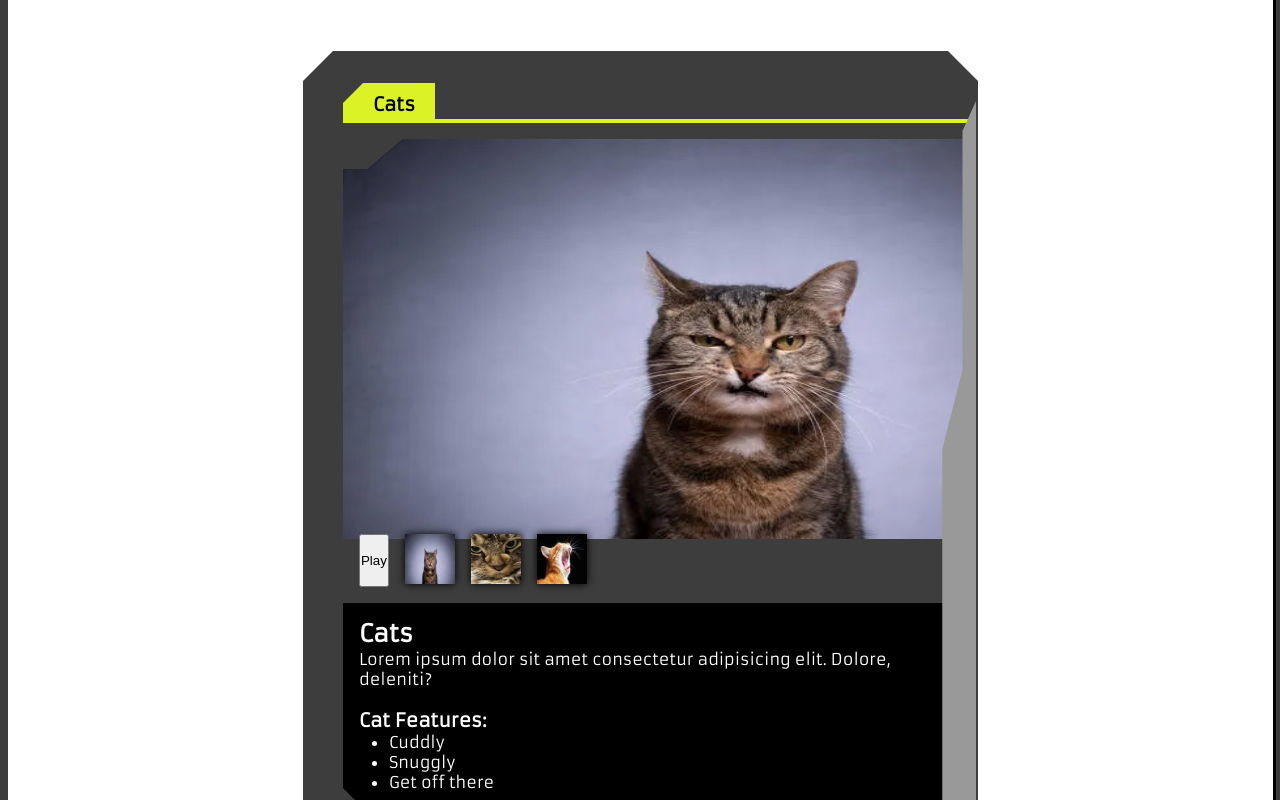
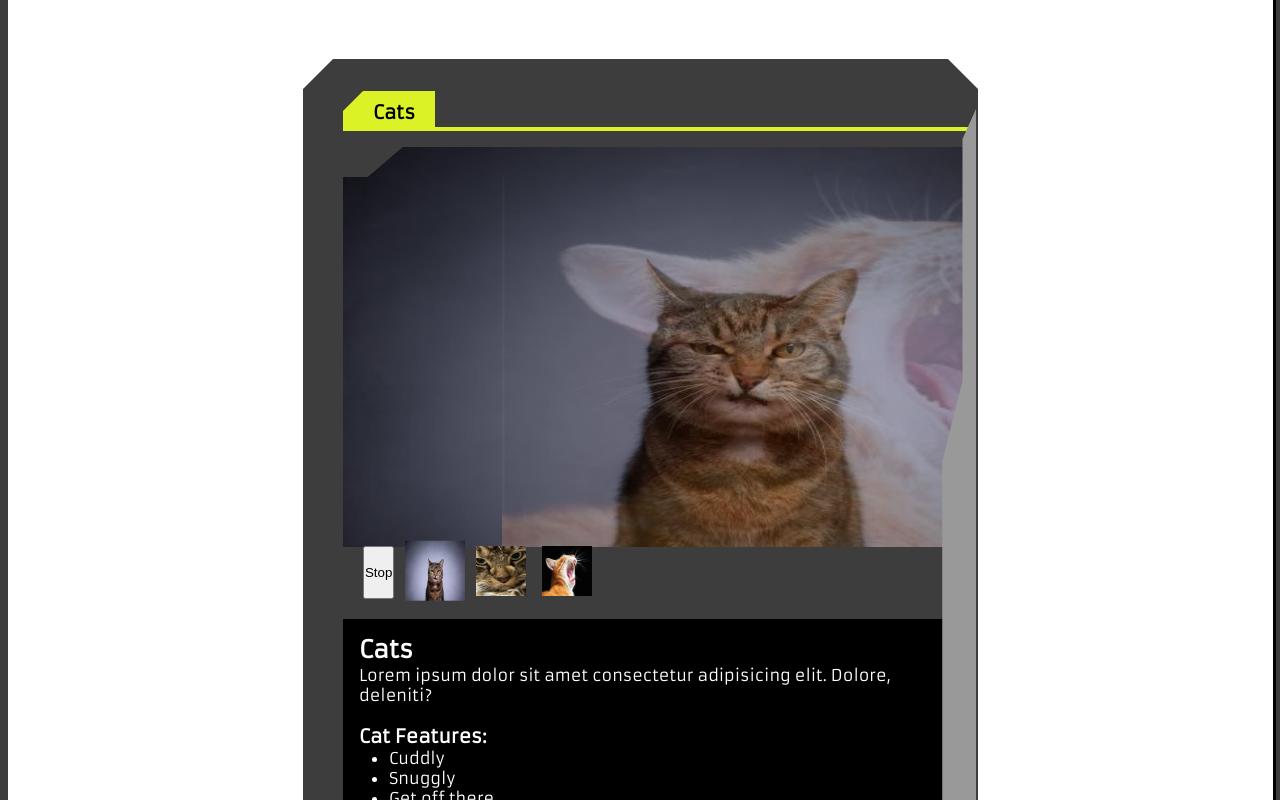
Before and after one commit to ChrisJackem/port_app, a Next.js app: page /work in a window 1280 px wide. Shown: the part 1260-2060 px from the top of the page. Built offline with nearby package versions, Linux system fonts and the light colour scheme; a web font is replaced by a local one.

Commit message:
Slideshow done...?

```diff
--- a/src/app/globals.css
+++ b/src/app/globals.css
@@ -32,6 +32,12 @@
 /**** Effects **/
 .shadow{ filter: drop-shadow(2px 2px 8px var(--darkest, #000)); }
 .shadow-sm{ filter: drop-shadow(0px 0px 4px var(--darkest, #000)); }
+
+.psudo{ position: relative; }
+.psudo::before, .psudo::after{
+  content: ''; z-index: -1;
+  position: absolute; top: 0; left: 0; width: 100%; height: 100%;
+}
 
 /************************** Misc */
 .padded{ padding: 1rem; }
--- a/src/components/slide_show/slide_show.module.css
+++ b/src/components/slide_show/slide_show.module.css
@@ -10,8 +10,21 @@
 }
 
 .slideshow_buttons{
-    /* justify-content: center; */
+    padding: 0.25rem;
 }
+    /* .slideshow_buttons::before{
+        height: 90%;
+        background-color: var(--darkest, #000);
+    }
+    .slideshow_buttons::after{
+        background-color: var(--midground, #ccc);
+        clip-path: polygon(
+            0 30%, 100% 30%,
+            100% 90%, 98% 100%,
+            0 100%
+            );
+    } */
+
 .slideshow_button{
     padding: 0;
     background-color: transparent;
@@ -20,7 +33,7 @@
 .slideshow_button:hover{
     transform: scale(1.1);
 }
-.slideshow_button:focus, .slideshow_button.active{
+.slideshow_button:focus, .active{
     transform: scale(1.2);
     z-index: 2;
 }
--- a/src/components/slide_show/slide_show.tsx
+++ b/src/components/slide_show/slide_show.tsx
@@ -1,27 +1,63 @@
 /* eslint-disable @next/next/no-img-element */
-import React, { useEffect, useState } from 'react'
+import React, { useEffect, useRef, useState } from 'react'
 import styles from './slide_show.module.css'
+import './slide_show.module.css';
 import { AnimatePresence, motion } from 'motion/react'
 //import { Slide } from '@/app/config/work_config'
 
+const TIMEOUT = 1000;
+
 const SlideShow = ({ title, inView, images/* data */ }:{
-        title: string,
-        inView:boolean,
-        images: string[],
-        /* data: Slide */
-    }) => {
+    title: string,
+    inView:boolean,
+    images: string[],
+    /* data: Slide */
+}) => {
 
-    function buttonHandler(id:number){
+    const [activeImg, setActiveImg] = useState(0);
+    const intervalRef = useRef<NodeJS.Timeout | null>(null);
+    const [playing, setPlaying] = useState<boolean>(true);
+
+    useEffect(() => {
+        // Start interval if on screen and no interval running
+        if ( playing && inView && !intervalRef.current && images.length > 1 ) {
+            intervalRef.current = setInterval(tickHandler, TIMEOUT);
+        }
+        // Stop interval if not on screen
+        else if (!inView && intervalRef.current) {
+            clearInterval(intervalRef.current);
+            intervalRef.current = null;
+            console.log('stopped ', title)
+        }
+
+        return () => {
+            if (intervalRef.current) {
+                console.log('killed ', title)
+                clearInterval(intervalRef.current);
+                intervalRef.current = null;
+            }
+        };
+    }, [inView]);
+
+    function tickHandler() {
+        setActiveImg((activeImg)=> ++activeImg >= images.length ? 0 : activeImg);
+    }
+
+    function playBtnHandler(){
+        setPlaying( playing => {
+            const ret = !playing;
+            // Remove no matter what incase of spam click
+            if (intervalRef.current) clearInterval(intervalRef.current);
+            if (ret) intervalRef.current = setInterval(tickHandler, TIMEOUT);
+            return ret
+        } );
+    }
+
+    function imgBtnHandler(id:number){
         if (id > -1 && id < images.length){
-            setActiveImg(id)
+            setActiveImg(id);
         }
     }
-
-    const [activeImg, setActiveImg] = useState(0);
-
-    useEffect(()=>{
-        //setActiveImg()
-    }, [inView]);
 
     return (
     <div
@@ -52,13 +88,15 @@ const SlideShow = ({ title, inView, images/* data */ }:{
         </AnimatePresence>
 
 
-        <div className={`${styles.slideshow_buttons} flex`}>
-            <button>Play</button>
+        <div className={`${styles.slideshow_buttons} flex psudo`}>
+
+            <button  onClick={playBtnHandler}>{ playing ? 'Stop' : 'Play' }</button>
+
             { images.length > 1 && images.map( (image, i)=>(
                 <button
-                    className={`un-border pointer shadow-sm ${styles.slideshow_button}`}
+                    className={`un-border pointer ${i===activeImg ? styles.active : ''} ${styles.slideshow_button}`}
                     key={i.toString()}
-                    onClick={()=>buttonHandler(i)}
+                    onClick={()=>imgBtnHandler(i)}
                 >
                 <img
                     alt={`Button image for image #${i}.`}
@@ -68,6 +106,7 @@ const SlideShow = ({ title, inView, images/* data */ }:{
                 ></img>
                 </button>
             ))}
+
         </div>
     </div>
     )
--- a/src/components/work_container/work_container.tsx
+++ b/src/components/work_container/work_container.tsx
@@ -86,7 +86,7 @@ const WorkContainer = ({ title, conf, children }: {
           >
             { images/*  && false */ ?
             <SlideShow
-              title={'Test'}
+                title={title}
                 inView={isInView}
                 images={images}
                 /* data={conf} */
```
